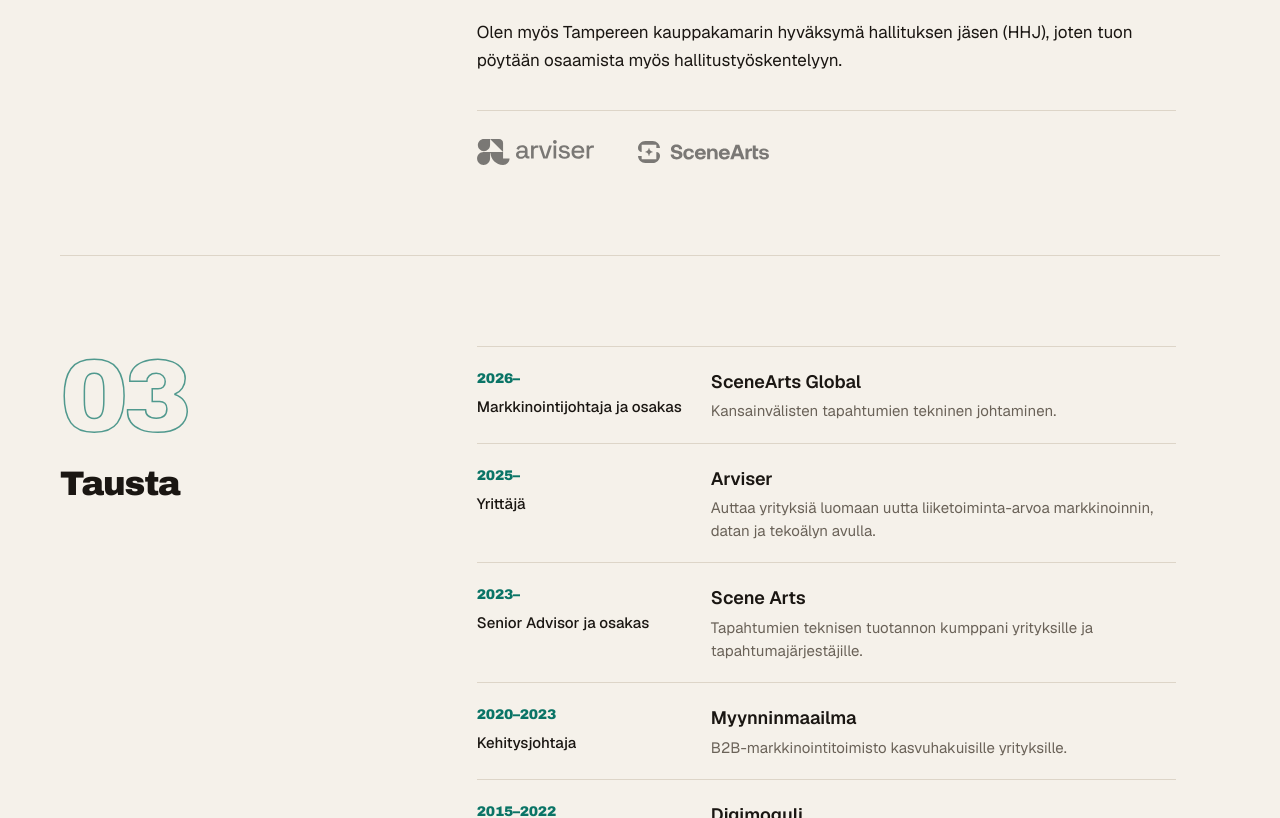
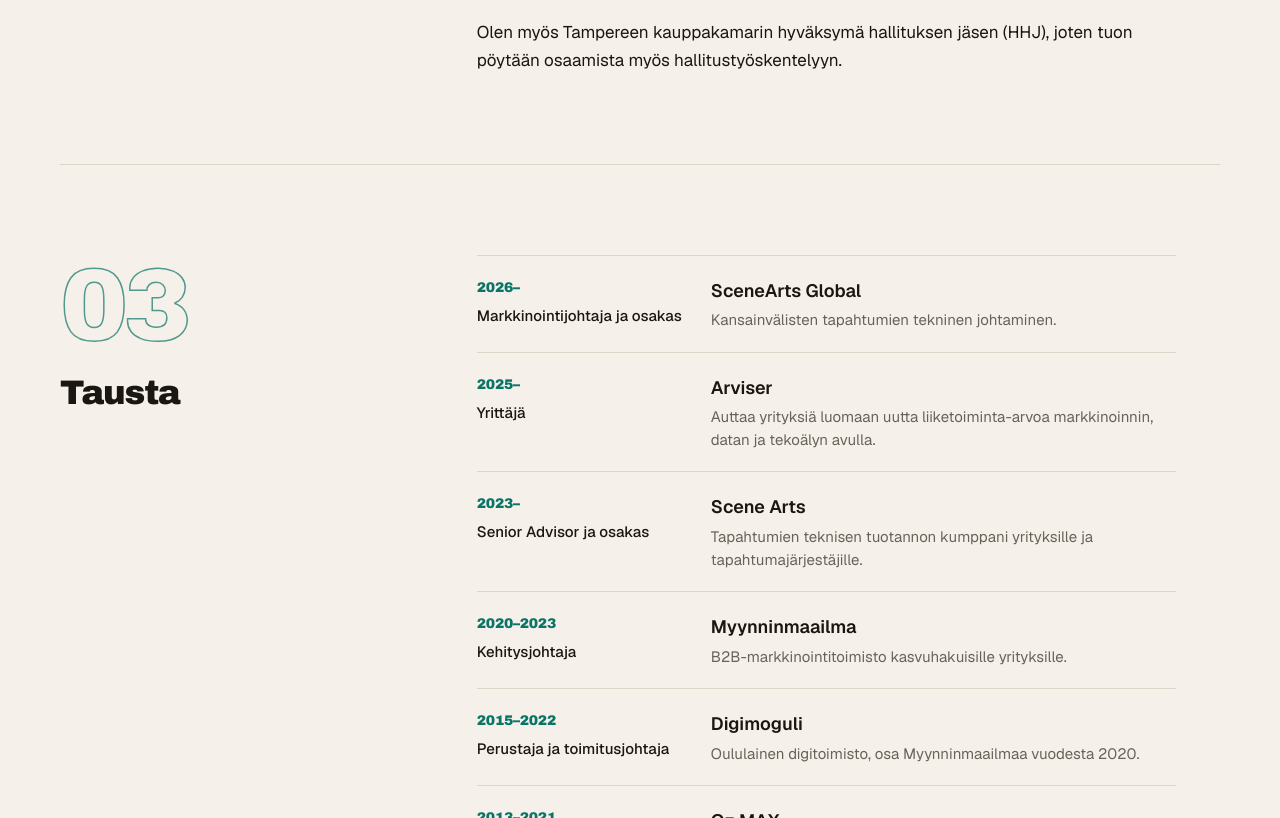
Before and after one commit to arviser/site-arto, a website: page public/index.html in a window 1280 px wide. Shown: the part 2156-2974 px from the top of the page. Drawn offline with nearby package versions, Linux system fonts and the light colour scheme; a web font is replaced by a local one.

Commit message:
Poista logorivi
Co-Authored-By: Claude Sonnet 5.5 <noreply@anthropic.com>
Claude-Session: https://claude.ai/code/session_01QyRZhjX8JoBYQpy9KLGQNT

```diff
--- a/public/index.html
+++ b/public/index.html
@@ -116,10 +116,6 @@ h1 .grad { background: linear-gradient(100deg, var(--accent) 10%, #2aa5c9 60%, #
 .hero-sub .lead { font-family: var(--font-display); font-size: clamp(21px, 2.4vw, 29px); line-height: 1.3; font-weight: 500; letter-spacing: -0.03em; opacity: 1; max-width: 26ch; text-wrap: balance; }
 .hero-sub .tagline { font-family: var(--font-body, inherit); font-size: 17px; font-weight: 400; color: var(--muted); letter-spacing: 0; max-width: none; margin: 0; }
 .hero-cta { display: flex; flex-wrap: wrap; gap: 12px; margin-top: 8px; }
-.logos { list-style: none; margin: 36px 0 0; padding: 28px 0 0; border-top: 1px solid var(--line); display: flex; flex-wrap: wrap; align-items: center; gap: 28px 44px; }
-.logos img { display: block; opacity: .5; transition: opacity .2s; }
-.logos .l-arviser { height: 26px; width: 117px; }
-.logos .l-sa { height: 22px; width: 131px; }
 
 .hbtn { display: inline-flex; align-items: center; gap: 8px; text-decoration: none; font-size: 15px; font-weight: 500; padding: 13px 22px; border-radius: 999px; border: 1px solid var(--line); background: var(--surface); color: var(--ink); transition: transform .15s, border-color .15s; }
 .hbtn:hover { transform: translateY(-1px); border-color: var(--accent); }
@@ -273,10 +269,6 @@ footer .wrap { display: flex; justify-content: space-between; gap: 16px; flex-wr
           <p>Työskentelen oman yritykseni <a href="https://arviser.fi" target="_blank" rel="noopener">Arviserin</a> kautta markkinoinnin, datan ja tekoälyn parissa. Yrityksille se tarkoittaa uusien mahdollisuuksien löytämistä, parempia tuloksia ja fiksumpia tapoja tehdä työtä. Painopiste on käytännön ratkaisuissa ja mitattavassa liiketoimintahyödyssä.</p>
           <p>Yrittäjyyden lisäksi olen mukana aktiivisena omistajana ja sijoittajana silloin, kun oma osaamiseni voi kasvattaa yrityksen arvoa. Olen osakkaana tapahtumatekniikka-alalla toimivissa <a href="https://scenearts.fi" target="_blank" rel="noopener">Scene Artsissa</a> ja <a href="https://sceneartsglobal.com" target="_blank" rel="noopener">SceneArts Globalissa</a>, joiden liiketoiminnan kehittämiseen osallistun markkinoinnin ja muun neuvonannon keinoin.</p>
           <p>Olen myös Tampereen kauppakamarin hyväksymä hallituksen jäsen (HHJ), joten tuon pöytään osaamista myös hallitustyöskentelyyn.</p>
-          <ul class="logos" aria-label="Nykyiset yritykset">
-            <li><img src="/logos/arviser.svg" alt="Arviser" class="l-arviser" height="26" width="117" loading="lazy"></li>
-            <li><img src="/logos/scenearts.svg" alt="SceneArts" class="l-sa" height="22" width="131" loading="lazy"></li>
-          </ul>
         </div>
       </div>
     </section>
```
Also changed, not shown: public/logos/arviser.svg (deleted), public/logos/scenearts.svg (deleted).
